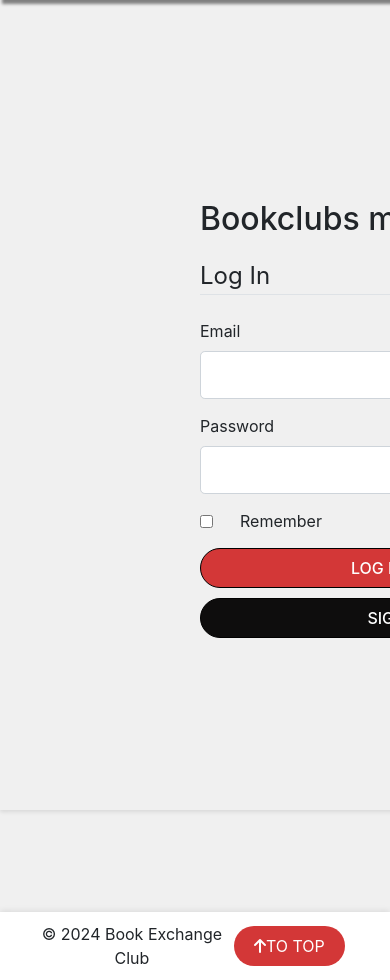
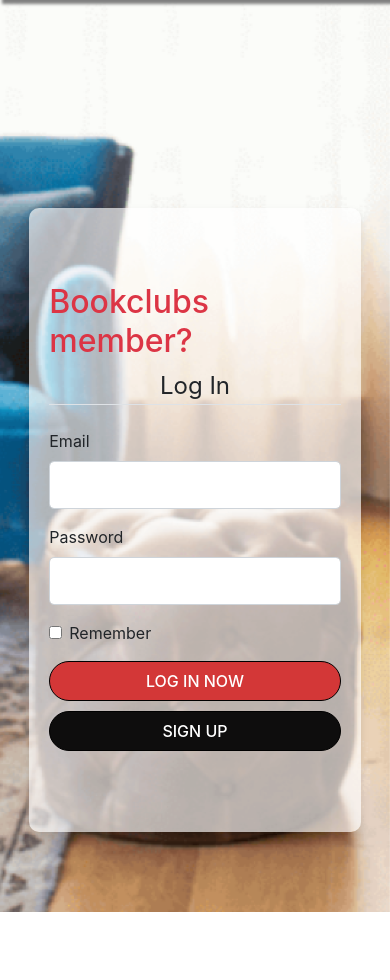
Before and after one commit to Ellacancode/CITS5505Project_Book-Excahnge-Club, a Python web app: template Bookclub/templates/login.html in a window 390 px wide; the page is wider, and only the part inside the window is pictured. Shown: the part 128-1108 px from the top of that part. After the commit the page ends 1040 px from the top of that part, so only its background shows below. Run offline with Jinja, Linux system fonts and the light colour scheme; the template is opened without the code that fills it, so the values that code supplies are empty, except form fields; form fields are guessed from the names that the template uses; some libraries are stand-ins or nearby versions.

Commit message:
making the login page responsive

```diff
--- a/Bookclub/static/login.css
+++ b/Bookclub/static/login.css
@@ -1,50 +1,47 @@
 html, body {
-    margin: 0;
-    padding: 0;
-    width: 100%; /* Ensure it covers the full width of the screen */
-    height: 100%; /* Ensure it covers the full height of the screen */
-    box-sizing: border-box; /* This ensures padding does not add to the total width */
-    background-color: #f0f0f0;
+    width: 100%;
+    height: 100%;
+    position: relative;
+    overflow-x: hidden; /* Prevents horizontal scrolling */
 }
 
-.login-container {
+.login-page {
     display: flex;
-    align-items: left;
-    justify-content: center;
-    background-color: #f0f0f0;
-    margin-top: -20px;
+    align-items: center; /* Centers vertically */
+    justify-content: center; /* Centers horizontally */
+    background: url('login_pics/login_bg.jpg') no-repeat center center fixed;
+    background-size: cover; /* Ensures it covers the full area */
+    min-height: 100vh; /* This ensures the minimum height of the element is the full viewport height */
+    width: 100vw; /* This ensures the width is the full viewport width */
 }
 
+
 .login-form {
-    width: 800px;
-    padding: 200px;
-    height: 810px;
-    background: #f0f0f0;
-    box-shadow: 0 2px 4px rgba(0, 0, 0, 0.1);
-    margin-right: 0px;
+    display: flex;
+    flex-direction: column;
+    align-items: center;
+    justify-content: center;
+    min-height: 60vh; /* Adjust height as needed */
+    width: 30%; /* Maintain the width or adjust as needed */
+    margin: auto; /* Center the box horizontally */
+    background-color: rgba(255, 255, 255, 0.65); /* Semi-transparent white */
+    padding: 30px;
+    box-shadow: 0 4px 8px rgba(0,0,0,0.1);
+    border-radius: 10px;
 }
 
-.login-form h2 {
-    margin-bottom: 20px;
-}
-
-.form-group {
-    margin-bottom: 15px;
-}
-
-.form-check-input {
-    margin-top: 6px;
-}
-
-.form-check-label {
-    margin-left: 20px;
-}
 
 .btn-primary {
     width: 100%;
     padding: 10px;
     margin-bottom: 10px;
     background-color: rgb(211, 55, 55);
+
+}
+
+.btn-primary:hover {
+    background-color: #ffffff; /* Example: change to white */
+    color: rgb(211, 55, 55); /* Text color changes to the original button color */
 }
 
 
@@ -56,6 +53,10 @@ html, body {
     color: white;
 }
 
+.btn-signup:hover {
+    background-color: #ffffff; /* Example: change to white */
+    color: rgb(14, 13, 13); /* Text color changes to the original button color */
+}
 
 .invalid-feedback {
     display: block;
@@ -63,10 +64,34 @@ html, body {
 }
 
 
-.login-background img {
-    float: right;
-    padding-right: 0px;
-    width: 910px;
-    padding: 0px;
-    height: 810px;
+.bookclub-member {
+    color: #dc3545;
 }
+
+.border-bottom.mb-4 {
+    display: flex; /* Makes the container a flex container */
+    justify-content: center; /* Centers content horizontally */
+    width: 100%;
+
+}
+
+
+/* Media Queries for responsive adjustments */
+@media (max-width: 992px) {
+    .login-form {
+        width: 50%; /* Wider on smaller desktops and tablets */
+    }
+}
+
+@media (max-width: 768px) {
+    .login-form {
+        width: 70%; /* Takes more space on small tablets */
+    }
+}
+
+@media (max-width: 576px) {
+    .login-form {
+        width: 85%; /* Full width on mobile devices */
+        padding: 20px; /* Less padding on smaller screens */
+    }
+}
```
